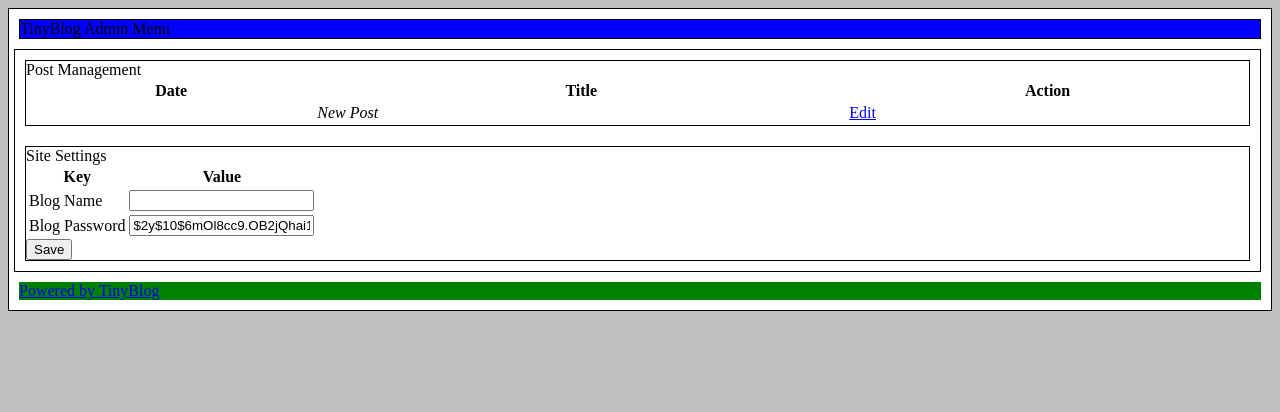
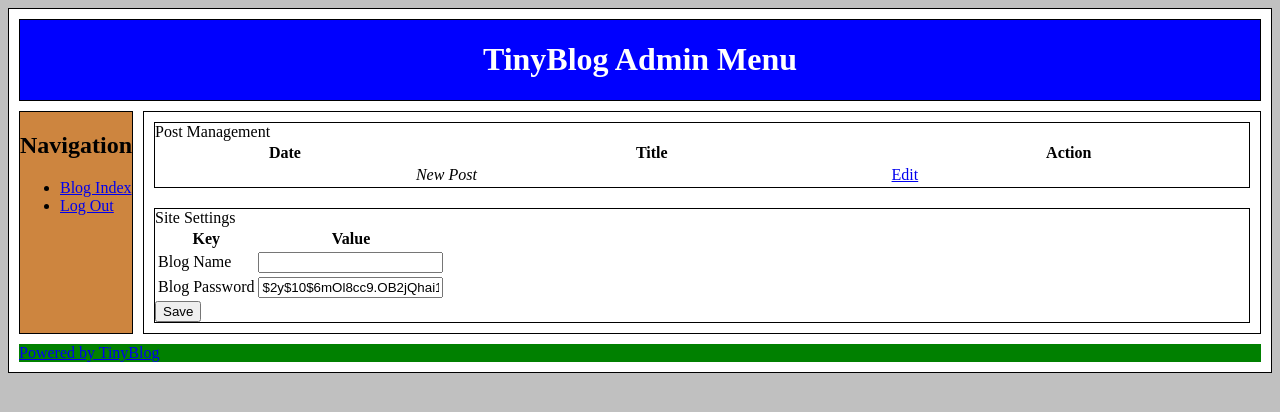
Before and after one commit to greg-kennedy/TinyBlog, a PHP site: page /admin in a window 1280 px wide. Shown: the top 412 px of the page. Run offline with PHP 8.4, Linux system fonts and the light colour scheme; the visitor is signed in with stand-in values (Sample User, id 1); data comes from the database, SQL or seed files in the repository.

Commit message:
Layout updates

```diff
--- a/admin/index.php
+++ b/admin/index.php
@@ -9,14 +9,24 @@
   <link rel="stylesheet" type="text/css" href="style.css">
  </head>
  <body>
-  <header id="banner">TinyBlog Admin Menu</header>
+  <header id="banner"><h1>TinyBlog Admin Menu</h1></header>
 <?php
   // Open the sqlite3 database
   $db = new SQLite3('tinyblog.db', SQLITE3_OPEN_READONLY);
   $db->enableExceptions(TRUE);
 ?>
   <div id="wrap">
-<!--   <aside>&nbsp;</aside> -->
+   <aside>
+    <nav>
+     <header>
+      <h2>Navigation</h2>
+     </header>
+     <ul>
+      <li><a href="../index.html">Blog Index</a></li>
+      <li><a href="logout.php">Log Out</a></li>
+     </ul>
+    </nav>
+   </aside>
    <main>
     <article>
      <header>Post Management</header>
--- a/admin/update.php
+++ b/admin/update.php
@@ -159,7 +159,7 @@
     $html .= <<<HTML
     <article>
      <header class="title">
-      <h2>$title[$i]</h2>
+      <h2><a href="post/$id[$i].html">$title[$i]</a></h2>
       <p>$date[$i]</p>
      </header>
      <section>
```
